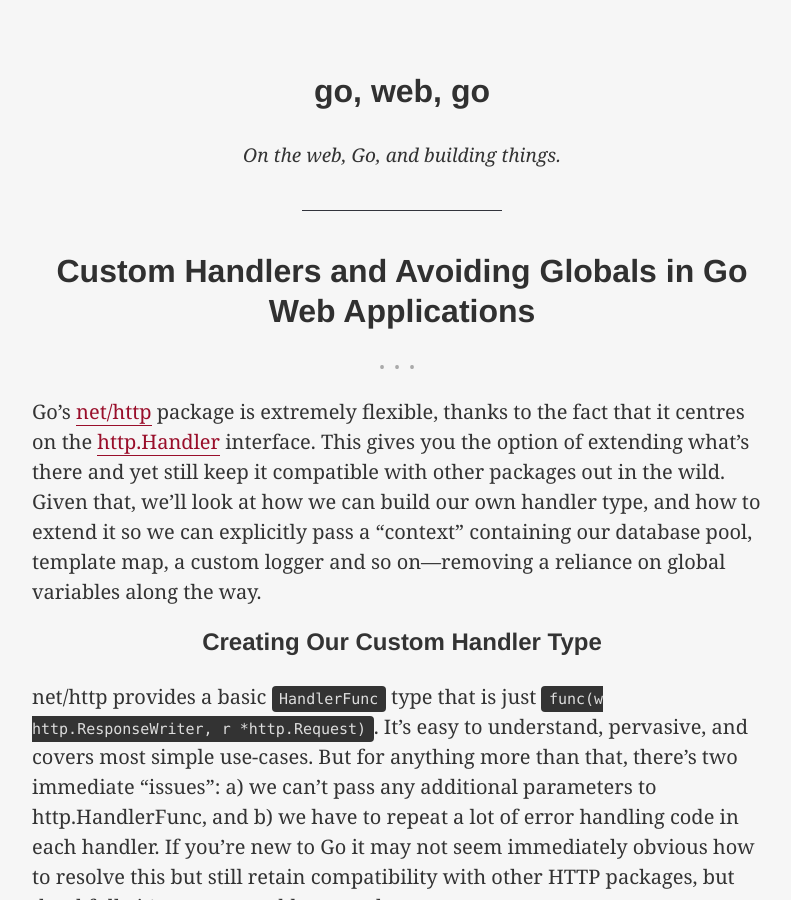
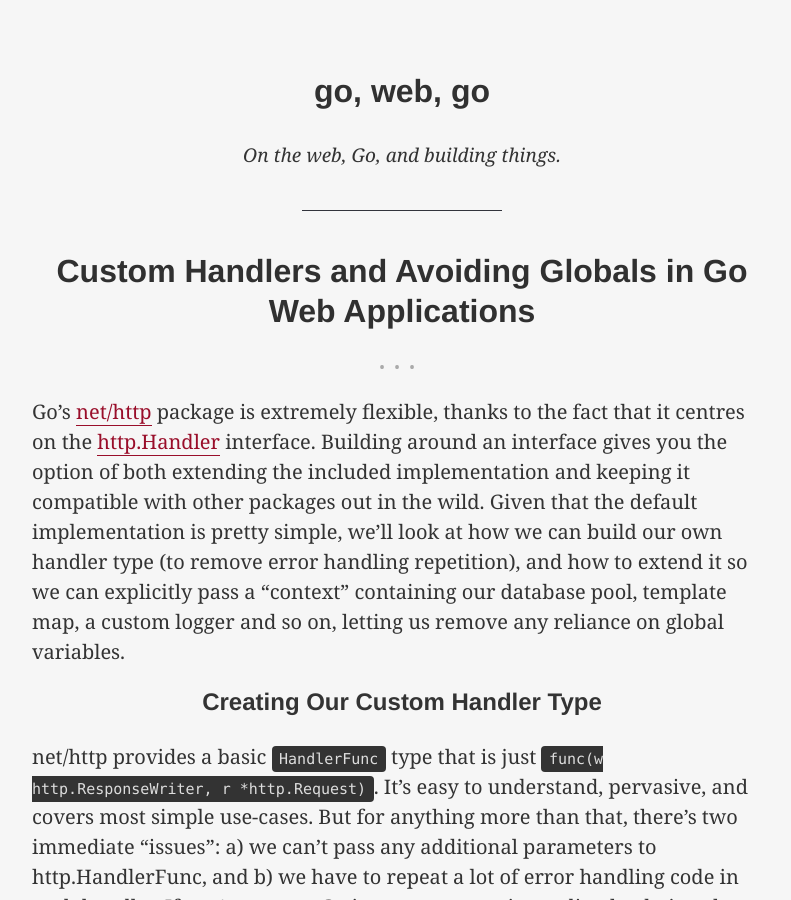
Before and after one commit to elithrar/elithrar.github.io, a Jekyll site: the page built from _posts/2014-07-16-custom-handlers-avoiding-globals.md, in a window 1280 px wide and 900 px high. Shown: the whole window, without its empty margins (238-1029 px from the left). Built offline with Jekyll 4.4.1, drawn with Linux system fonts in a browser that asks for light colours; Markdown is read by kramdown in place of the engine named in the settings.

Commit message:
Updated posts:
- Fixed bufpool.Put() case where a buffer would not be returned to the
  pool on error
- Rewrote the intro paragraph on custom handlers.

```diff
--- a/_posts/2014-07-16-custom-handlers-avoiding-globals.md
+++ b/_posts/2014-07-16-custom-handlers-avoiding-globals.md
@@ -3,7 +3,7 @@ layout: post
 title: Custom Handlers and Avoiding Globals in Go Web Applications
 ---
 
-Go's [net/http](http://golang.org/pkg/net/http/) package is extremely flexible, thanks to the fact that it centres on the [http.Handler](http://golang.org/pkg/net/http/#Handler) interface. This gives you the option of extending what's there and yet still keep it compatible with other packages out in the wild. Given that, we'll look at how we can build our own handler type, and how to extend it so we can explicitly pass a "context" containing our database pool, template map, a custom logger and so on&mdash;removing a reliance on global variables along the way.
+Go's [net/http](http://golang.org/pkg/net/http/) package is extremely flexible, thanks to the fact that it centres on the [http.Handler](http://golang.org/pkg/net/http/#Handler) interface. Building around an interface gives you the option of both extending the included implementation and keeping it compatible with other packages out in the wild. Given that the default implementation is pretty simple, we'll look at how we can build our own handler type (to remove error handling repetition), and how to extend it so we can explicitly pass a "context" containing our database pool, template map, a custom logger and so on, letting us remove any reliance on global variables.
 
 ## Creating Our Custom Handler Type
 
```
Also changed, not shown: _posts/2014-06-10-approximating-html-template-inheritance.md (+1 -0 lines).
